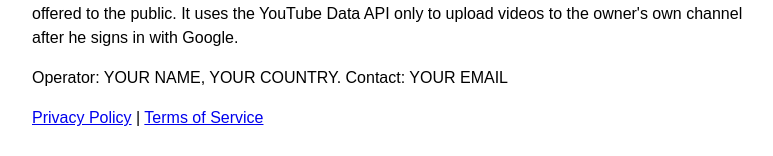
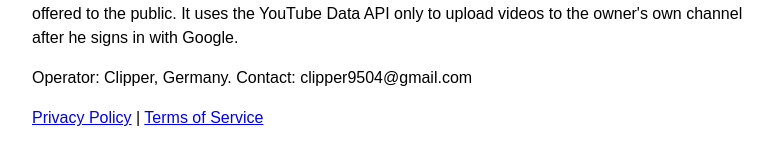
Before and after one commit to clipper9504-debug/clipper-info, a plain HTML site: page index.html in a window 1280 px wide. Shown: the part 219-375 px from the top of the page, without its empty margins (248-1021 px from the left). Drawn offline with Linux system fonts and the light colour scheme.

Commit message:
Update index.html

```diff
--- a/index.html
+++ b/index.html
@@ -1 +1 @@
-<!DOCTYPE html><html lang="en"><head><meta charset="utf-8"><title>Clipper</title><meta name="viewport" content="width=device-width,initial-scale=1"></head><body style="font-family:sans-serif;max-width:720px;margin:40px auto;padding:0 16px;line-height:1.5"><h1>Clipper</h1><p>Clipper is a small personal tool that creates short highlight clips from streams and videos whose creators have given permission, adds original commentary, and prepares title and description so the owner can publish them on his own YouTube channel.</p><p>The tool runs locally on the owner's computer. It is used by one person only (the owner) and is not offered to the public. It uses the YouTube Data API only to upload videos to the owner's own channel after he signs in with Google.</p><p>Operator: YOUR NAME, YOUR COUNTRY. Contact: YOUR EMAIL</p><p><a href="privacy.html">Privacy Policy</a> | <a href="terms.html">Terms of Service</a></p></body></html>
+<!DOCTYPE html><html lang="en"><head><meta charset="utf-8"><title>Clipper</title><meta name="viewport" content="width=device-width,initial-scale=1"></head><body style="font-family:sans-serif;max-width:720px;margin:40px auto;padding:0 16px;line-height:1.5"><h1>Clipper</h1><p>Clipper is a small personal tool that creates short highlight clips from streams and videos whose creators have given permission, adds original commentary, and prepares title and description so the owner can publish them on his own YouTube channel.</p><p>The tool runs locally on the owner's computer. It is used by one person only (the owner) and is not offered to the public. It uses the YouTube Data API only to upload videos to the owner's own channel after he signs in with Google.</p><p>Operator: Clipper, Germany. Contact: clipper9504@gmail.com</p><p><a href="privacy.html">Privacy Policy</a> | <a href="terms.html">Terms of Service</a></p></body></html>
```
